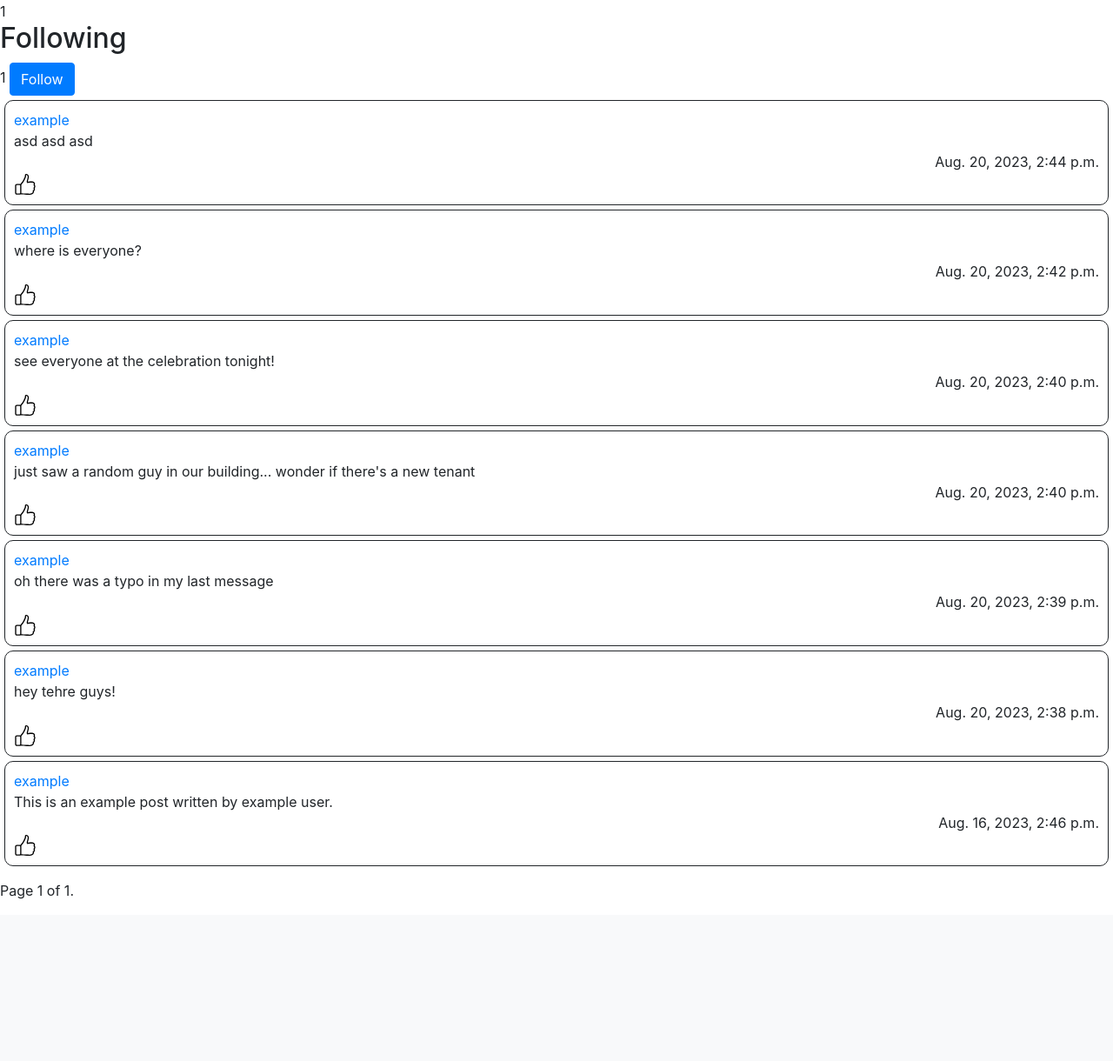
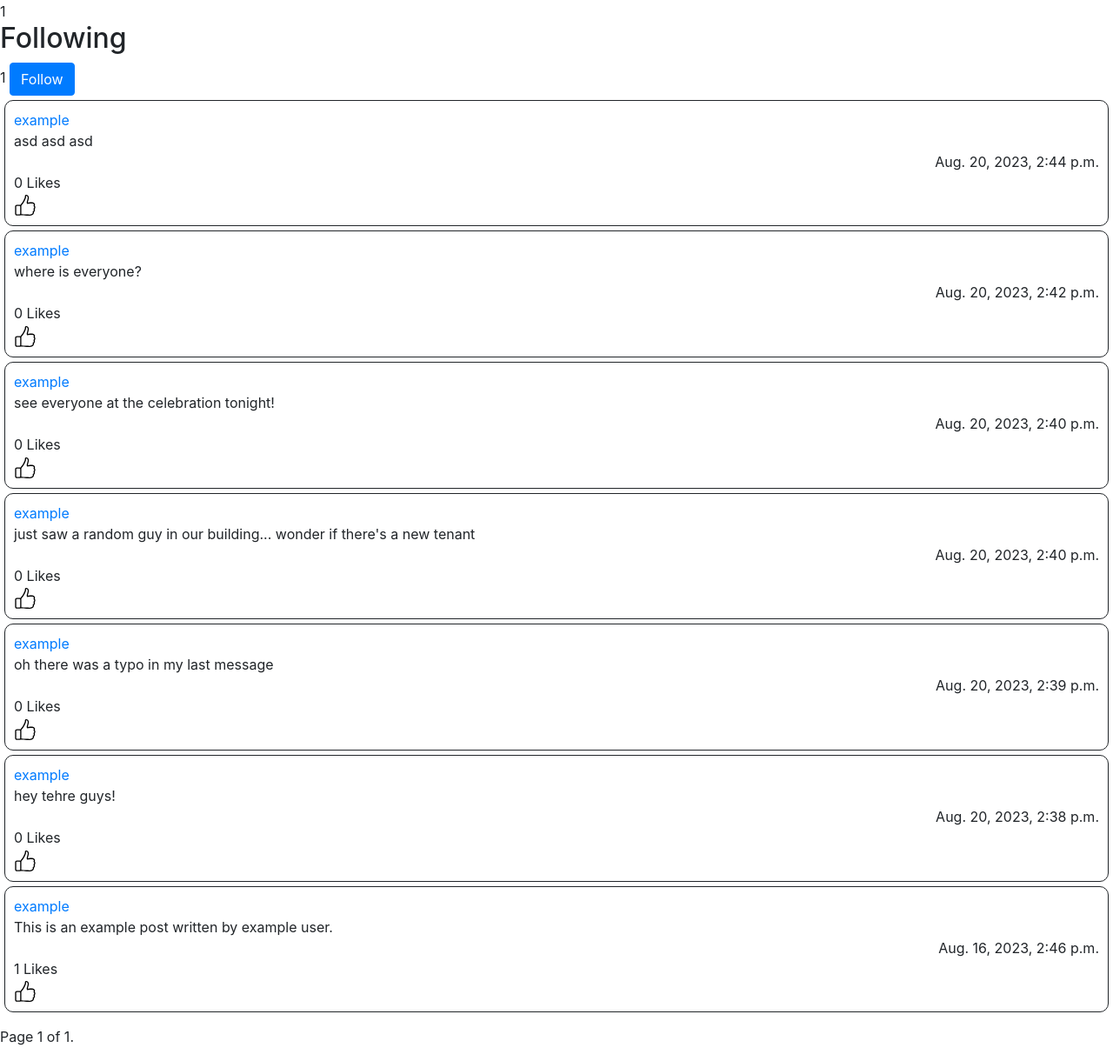
Before and after one commit to sandorbence/cs50, a Django app: a page that uses project4/network/templates/network/posts.html in a window 1280 px wide. Shown: the part 157-1377 px from the top of the page at 87% size. Before the commit the page ends 1191 px from the top, so only its background shows below. Run offline with Django 4.2, Linux system fonts and the light colour scheme; a user stored in the database is signed in; data comes from the database, SQL or seed files in the repository; both versions use the stored data as it was after the commit; some libraries are stand-ins or nearby versions.

Commit message:
Like fully implemented

```diff
--- a/project4/network/static/network/styles.css
+++ b/project4/network/static/network/styles.css
@@ -19,7 +19,7 @@ ul {
 }
 
 .liked {
-    fill: lightblue;
+    fill: blue;
 }
 
 .post-container {
--- a/project4/network/static/scripts/like.js
+++ b/project4/network/static/scripts/like.js
@@ -2,19 +2,38 @@ document.addEventListener('DOMContentLoaded', () => {
     const likeButtons = document.querySelectorAll('.btn-like');
 
     likeButtons.forEach(button => {
+
+        // If user has already liked the post
+        if (button.parentElement.querySelector('input')) {
+            button.querySelector('svg').classList.add('liked');
+        }
+
         button.addEventListener('click', () => likePost(button));
     })
 })
 
 function likePost(button) {
 
+    let svg = button.querySelector('svg')
+    svg.classList.toggle('liked');
+
+    let liked = svg.classList.contains('liked');
+
     // Find parent element
     const parent = button.parentElement;
+
+    let likes = parent.querySelector('.likes').textContent;
+
+    if (liked) likes++;
+    else likes --;
+
+    parent.querySelector('.likes').textContent = likes;
 
     fetch('/posts/' + parent.id, {
         method: 'PUT',
         body: JSON.stringify({
-            "liked": true
+            "liked": liked
         })
     })
+        .then(response => console.log(response.json()));
 }
--- a/project4/network/templates/network/index.html
+++ b/project4/network/templates/network/index.html
@@ -12,5 +12,4 @@
     </form>
 </div>
 {% include 'network/posts.html' %}
-<script src="{% static 'scripts/edit.js' %}"></script>
 {% endblock %}
--- a/project4/network/templates/network/posts.html
+++ b/project4/network/templates/network/posts.html
@@ -15,6 +15,12 @@
                 <button class="btn btn-primary btn-edit" type="submit">Edit</button>
                 <button class="btn btn-primary btn-save" type="submit">Save</button>
                 {% endif %}
+                {% if post in liked_posts %}
+                <input type="hidden" name="liked">
+                {% endif %}
+                <div>
+                    <span class="likes">{{ post.likes.count }}</span> Likes
+                </div>
                 <button class="btn btn-like">
                     <svg fill="#000000" height="24px" width="24px" version="1.1" id="Capa_1"
                         xmlns="http://www.w3.org/2000/svg" xmlns:xlink="http://www.w3.org/1999/xlink"
@@ -61,3 +67,5 @@
         {% endif %}
     </ul>
 </div>
+<script src="{% static 'scripts/edit.js' %}"></script>
+<script src="{% static 'scripts/like.js' %}"></script>
--- a/project4/network/templates/network/profile.html
+++ b/project4/network/templates/network/profile.html
@@ -24,5 +24,4 @@
 {% endif %}
 {% include 'network/posts.html' %}
 <script src="{% static 'scripts/user.js' %}"></script>
-<script src="{% static 'scripts/edit.js' %}"></script>
 {% endblock %}
--- a/project4/network/views.py
+++ b/project4/network/views.py
@@ -34,7 +34,8 @@ def index(request):
     page_obj = paginator.get_page(page_number)
 
     return render(request, "network/index.html", {
-        "page_obj": page_obj
+        "page_obj": page_obj,
+        "liked_posts": request.user.liked_posts.all() if request.user.is_authenticated else None
     })
 
 
@@ -140,7 +141,7 @@ def post(request, post_id):
             if liked:
                 post.likes.add(request.user)
             else:
-                if post.likes.filter(username=request.username).exists():
+                if post.likes.filter(username=request.user.username).exists():
                     post.likes.remove(request.user)
                 else:
                     return JsonResponse({"error": "You have not yet liked this post."}, status=400)
```
Also changed, not shown: project4/db.sqlite3.
